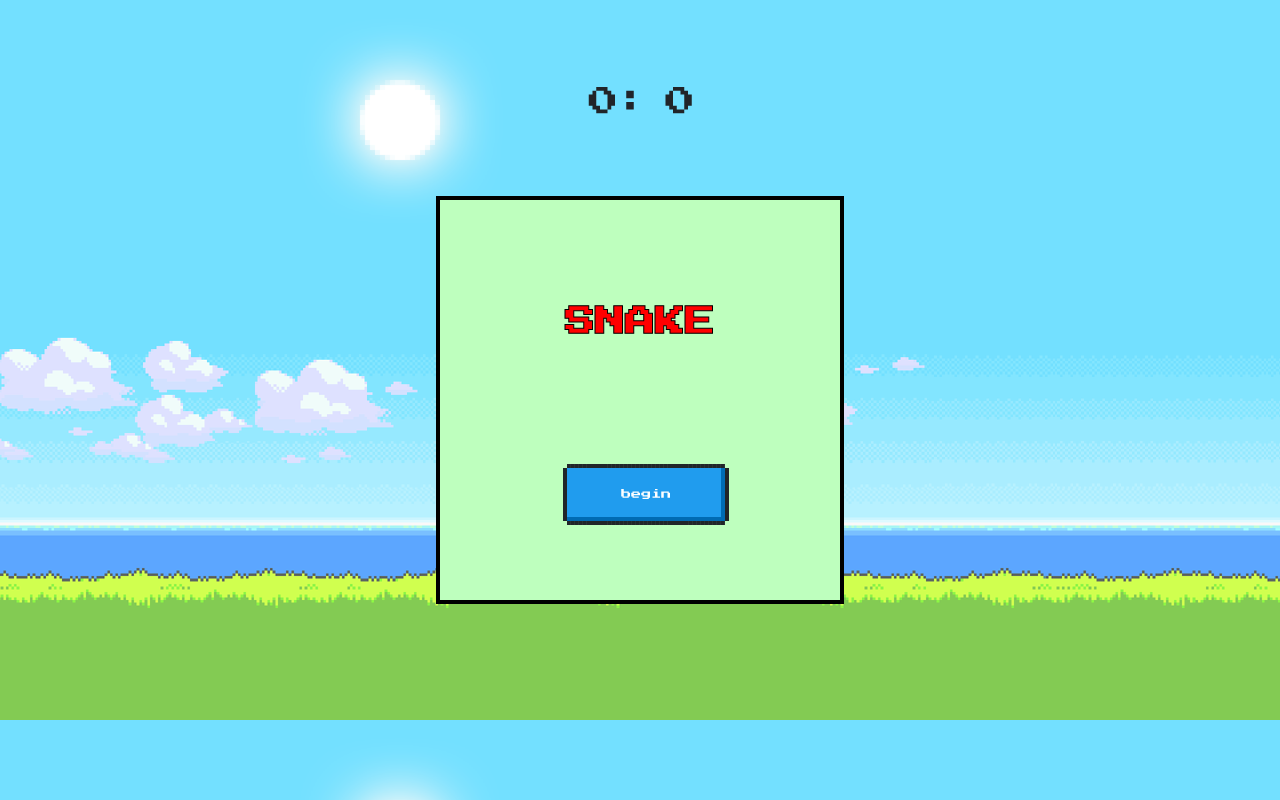
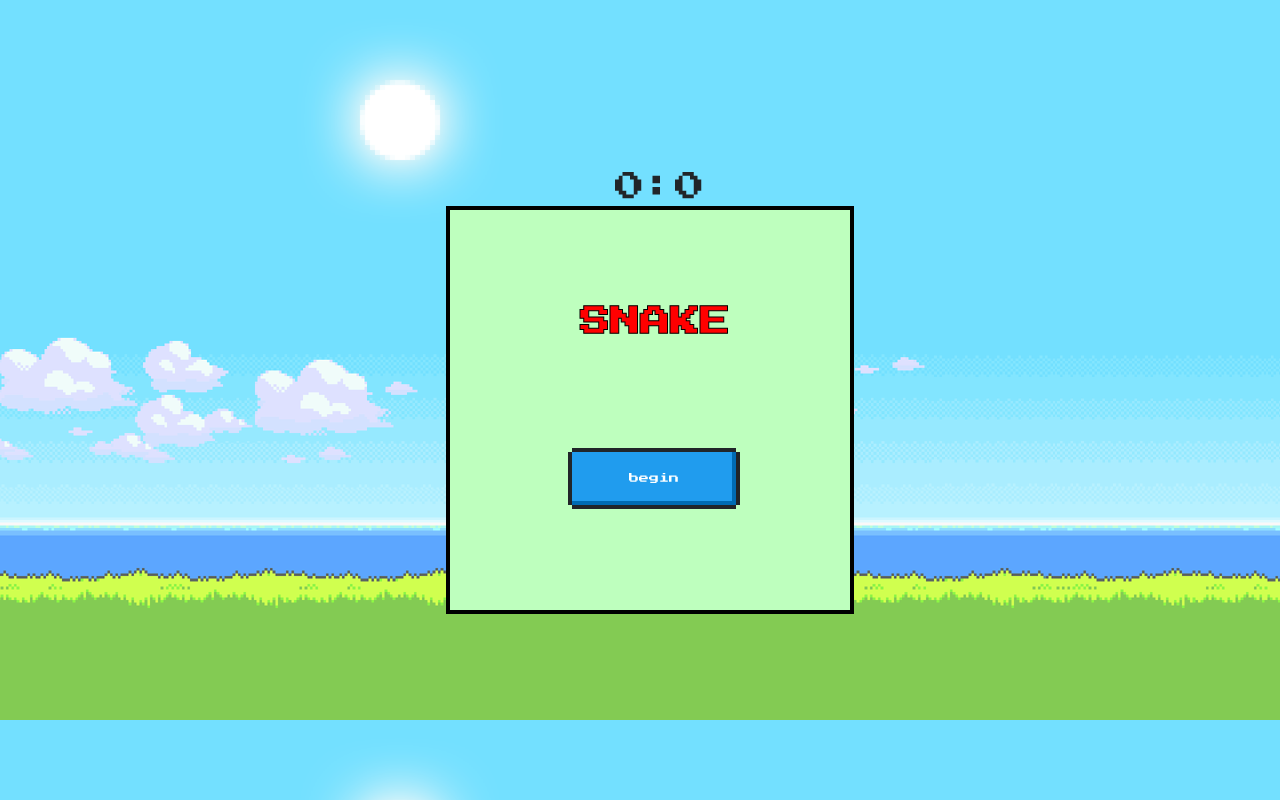
Before and after one commit to abdullah-taqiaddin/SnakeGame, a plain HTML site: page index.html in a window 1280 px wide. Drawn offline with nearby package versions, Linux system fonts and the light colour scheme.

Commit message:
CSS_fixes

```diff
--- a/index.html
+++ b/index.html
@@ -27,16 +27,18 @@
 </head>
 
 <body style="background-image: url(img.png); background-size: cover;">
-    <div class="highScoreicon"></div>
+    <div class="main">
+        <div class="highScoreicon"></div>
+        <div class="countericon">0</div>
 
-    <div class="countericon">0</div>
-    <div class="box" style="display: none;"></div>
+        <div class="box" style="display: none;"></div>
+        <canvas class="nes-container with-title is-centered" id="myCanvas" width="400" height="400"
+            style="padding: 0px 0px 0px 0px;"></canvas>
 
-    <canvas class="nes-container with-title is-centered" id="myCanvas" width="400" height="400" style="padding: 0px 0px 0px 0px; margin: 0px 0px 0px 0px;" ></canvas>
-
-    <h4 class="text">SNAKE</h4>
-    <button class="nes-btn is-success retry" style="display: none;" onclick="retryGame()">Retry</button>
-    <button onclick="start()" type="button" class="nes-btn is-primary start">begin</button>
+        <h4 class="text">SNAKE</h4>
+        <button class="nes-btn is-success retry" style="display: none;" onclick="retryGame()">Retry</button>
+        <button onclick="start()" type="button" class="nes-btn is-primary start">begin</button>
+    </div>
     <script src="script.js"></script>
 
 </body>
--- a/style.css
+++ b/style.css
@@ -1,10 +1,22 @@
 
+.main{
+    align-items: center;
+    position: absolute;
+    width: 600px;
+    height: 600px;
+    position: absolute;
+    top: 50%;
+    left: 50%;
+    transform: translate(-50%,-50%);
+}
 .highScoreicon{
     font-family: 'Press Start 2P', cursive;
     position: absolute;
-    left: 46%;
+    left: 45%;
     top: 10%;
     font-size: 30px;
+    margin: 5px;
+
 }
 .boxicon{
     width: 20px;
@@ -16,34 +28,36 @@
 .countericon{
     font-family: 'Press Start 2P', cursive;
     position: absolute;
-    left: 52%;
+    left: 55%;
     top: 10%;
     font-size: 30px;
+
+    margin: 5px;
 }
 
 .start{
     font-family: 'Press Start 2P', cursive;
     position: absolute;
     color: darkgreen;
-    padding: 15px 50px;
+    padding: 15px 53px;
     text-align: center;
     text-decoration: none;
     display: inline-block;
     font-size: 10px;
     top: 58%;
-    left: 44%;
+    left: 38%;
 }
 .retry{
     font-family: 'Press Start 2P', cursive;
     position: absolute;
     color: darkgreen;
-    padding: 15px 50px;
+    padding: 15px 53px;
     text-align: center;
     text-decoration: none;
     display: inline-block;
     font-size: 10px;
     top: 58%;
-    left: 44%;
+    left: 38%;
 }
 
 .text{
@@ -55,7 +69,7 @@
     color: red;
     text-align: center;
     position: absolute;
-    width: 400px;
+    width: 120px;
     height: 100px;
     top: 50%;
     left: 50%;
@@ -76,6 +90,7 @@
 }
 
 #myCanvas{
+    margin: 10px;
     background-color: #BEFFBE;
     position: absolute;
     top: 50%;
```
